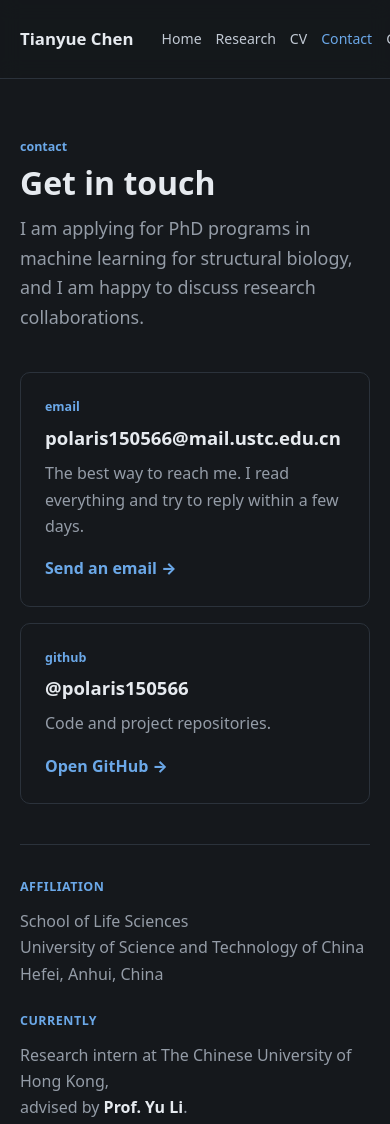
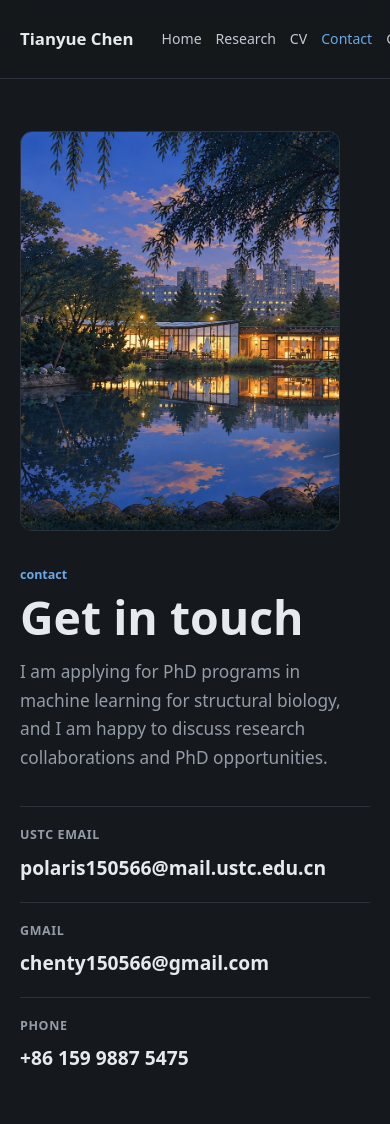
Before and after one commit to polaris150566/polaris150566.github.io, a plain HTML site: page contact/index.html in a window 390 px wide. Shown: the top 1124 px of the page. Drawn offline with Linux system fonts and the light colour scheme.

Commit message:
Contact page: split layout with image, second email, phone

```diff
--- a/assets/css/styles.css
+++ b/assets/css/styles.css
@@ -909,3 +909,78 @@ img { display: block; max-width: 100%; }
   .research-thumb { max-width: 200px; }
   .research-thumb.is-empty::after { font-size: 2.6rem; }
 }
+
+/* ---------- contact split layout ---------- */
+
+.contact-main { padding-top: 52px; }
+
+.contact-split {
+  align-items: center;
+  display: grid;
+  gap: 56px;
+  grid-template-columns: minmax(0, 0.9fr) minmax(0, 1.1fr);
+}
+
+.contact-visual {
+  border: 1px solid var(--line);
+  border-radius: 12px;
+  overflow: hidden;
+  background: var(--surface);
+}
+
+.contact-visual img {
+  width: 100%;
+  height: auto;
+  aspect-ratio: 4 / 5;
+  object-fit: cover;
+  display: block;
+}
+
+.contact-visual.is-empty { aspect-ratio: 4 / 5; }
+
+.contact-info h1 {
+  font-size: 2.9rem;
+  font-weight: 850;
+  line-height: 1.06;
+  margin: 6px 0 0;
+}
+
+.contact-info .lede {
+  color: var(--muted);
+  font-size: 1.08rem;
+  margin: 16px 0 0;
+  max-width: 560px;
+}
+
+.contact-list {
+  list-style: none;
+  margin: 34px 0 0;
+  padding: 0;
+}
+
+.contact-list li {
+  border-top: 1px solid var(--line);
+  padding: 18px 0;
+}
+
+.contact-list .contact-label {
+  color: var(--muted);
+  font-size: 0.78rem;
+  font-weight: 820;
+  letter-spacing: 0.05em;
+  margin: 0 0 6px;
+  text-transform: uppercase;
+}
+
+.contact-list a {
+  color: var(--text);
+  font-size: 1.2rem;
+  font-weight: 760;
+}
+
+.contact-list a:hover { color: var(--accent); }
+
+@media (max-width: 900px) {
+  .contact-split { grid-template-columns: 1fr; gap: 34px; }
+  .contact-visual { max-width: 320px; }
+}
--- a/contact/index.html
+++ b/contact/index.html
@@ -33,38 +33,43 @@
 
 <main class="content" aria-label="Content">
 
-  <section class="page-head">
-    <div class="container">
-      <p class="eyebrow">Contact</p>
-      <h1>Get in touch</h1>
-      <p class="lede">
-        I am applying for PhD programs in machine learning for structural biology, and I am
-        happy to discuss research collaborations.
-      </p>
+  <section class="section contact-main">
+    <div class="container contact-split">
+
+      <div class="contact-visual">
+        <img src="../assets/img/cover.jpg" alt=""
+             onerror="this.parentNode.classList.add('is-empty');this.remove();">
+      </div>
+
+      <div class="contact-info">
+        <p class="eyebrow">Contact</p>
+        <h1>Get in touch</h1>
+        <p class="lede">
+          I am applying for PhD programs in machine learning for structural biology, and I am
+          happy to discuss research collaborations and PhD opportunities.
+        </p>
+
+        <ul class="contact-list">
+          <li>
+            <p class="contact-label">USTC email</p>
+            <a href="mailto:polaris150566@mail.ustc.edu.cn">polaris150566@mail.ustc.edu.cn</a>
+          </li>
+          <li>
+            <p class="contact-label">Gmail</p>
+            <a href="mailto:chenty150566@gmail.com">chenty150566@gmail.com</a>
+          </li>
+          <li>
+            <p class="contact-label">Phone</p>
+            <a href="tel:+8615998875475">+86 159 9887 5475</a>
+          </li>
+        </ul>
+      </div>
+
     </div>
   </section>
 
-  <section class="section" style="padding-top:30px">
+  <section class="section" style="padding-top:0">
     <div class="container">
-
-      <div class="contact-grid">
-
-        <a class="contact-card" href="mailto:polaris150566@mail.ustc.edu.cn">
-          <p class="eyebrow">Email</p>
-          <h3>polaris150566@mail.ustc.edu.cn</h3>
-          <p>The best way to reach me. I read everything and try to reply within a few days.</p>
-          <span>Send an email &rarr;</span>
-        </a>
-
-        <a class="contact-card" href="https://github.com/polaris150566" target="_blank" rel="noopener">
-          <p class="eyebrow">GitHub</p>
-          <h3>@polaris150566</h3>
-          <p>Code and project repositories.</p>
-          <span>Open GitHub &rarr;</span>
-        </a>
-
-      </div>
-
       <div class="contact-detail">
         <div>
           <h4>Affiliation</h4>
@@ -86,11 +91,11 @@
           <h4>Elsewhere</h4>
           <p>
             <a href="../cv/">Academic CV</a><br>
+            <a href="https://github.com/polaris150566" target="_blank" rel="noopener">GitHub</a><br>
             <a href="../research/">Research projects</a>
           </p>
         </div>
       </div>
-
     </div>
   </section>
 
```
